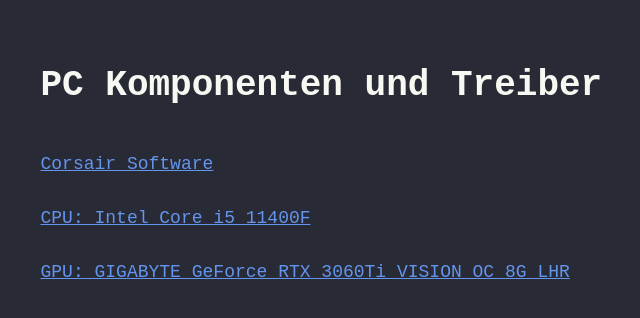
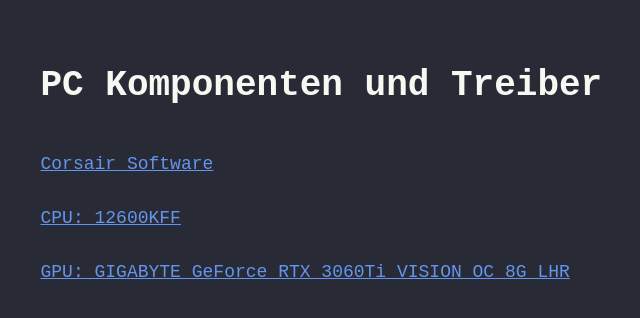
Before and after one commit to JaLoal123/PcStuff, a plain HTML site: page dome.html in a window 1280 px wide. Shown: the whole page, without its empty margins (162-802 px from the left). Drawn offline with Linux system fonts and the light colour scheme.

Commit message:
Update dome.html

```diff
--- a/dome.html
+++ b/dome.html
@@ -10,7 +10,7 @@
 <body>
     <h1>PC Komponenten und Treiber</h1>
     <p><a href="https://www.corsair.com/us/en/icue" target=blank>Corsair Software</a></p>
-    <p><a href="https://www.intel.com/content/www/us/en/products/sku/212271/intel-core-i511400f-processor-12m-cache-up-to-4-40-ghz/downloads.html" target=blank>CPU: Intel Core i5 11400F</a></p>
+    <p><a href="https://www.intel.com/content/www/us/en/products/sku/134590/intel-core-i512600kf-processor-20m-cache-up-to-4-90-ghz/downloads.html" target=blank>CPU: 12600KFF</a></p>
     <p><a href="https://www.nvidia.com/de-de/geforce/drivers/" target=blank>GPU: GIGABYTE GeForce RTX 3060Ti VISION OC 8G LHR</a></p>
 </body>
 </html>
```
